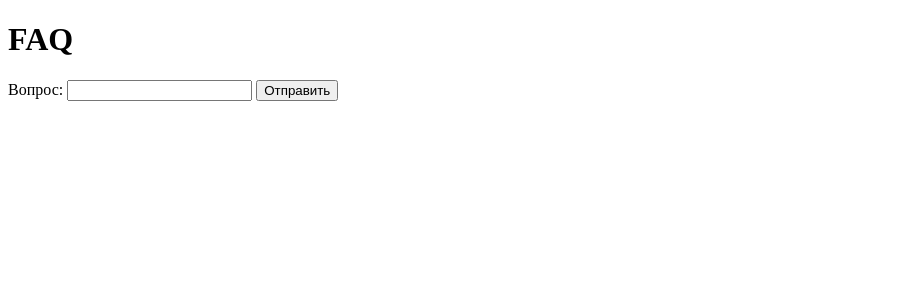
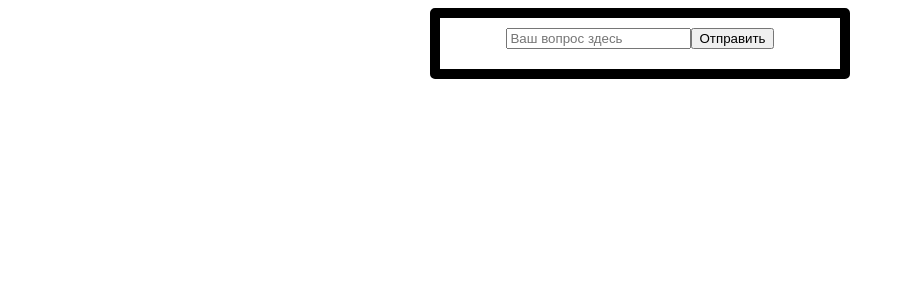
Before and after one commit to Pomidorchik228/FinaleM8, a Flask app: page / in a window 1280 px wide. Shown: the top 300 px of the page, without its empty margins (0-905 px from the left). Run offline with Flask 3, Linux system fonts and the light colour scheme.

Commit message:
added css styling

```diff
--- /dev/null
+++ b/static/css/style.css
@@ -0,0 +1,34 @@
+.chat {
+  justify-self: center;
+  border: 10px solid black;
+  border-radius: 5px;
+  width: 400px;
+  padding: auto;
+}
+
+/* .chat:nth-child(odd) {
+
+} */
+
+.chat-user {
+  display: inline-block;
+  color: rgb(0, 0, 0);
+  text-align: right;
+  margin-right: 10px;
+  border-radius: 5px;
+  background-color: lightblue;
+}
+.chat-assistant {
+  display: inline-block;
+  color: rgb(0, 0, 0);
+  margin-left: 10px;
+  border-radius: 5px;
+  background-color: rgba(255, 36, 36, 0.625);
+}
+
+.chat-input-box {
+  display: flex;
+  justify-content: center;
+  margin-bottom: 20px;
+  margin-top: 10px;
+}
--- a/templates/index.html
+++ b/templates/index.html
@@ -4,19 +4,25 @@
     <meta charset="UTF-8" />
     <meta name="viewport" content="width=device-width, initial-scale=1.0" />
     <title>Document</title>
+    <link rel="stylesheet" href="../static/css/style.css" />
   </head>
   <body>
-    <h1>FAQ</h1>
-    <form action="/request" method="POST">
-      <label>Вопрос:</label>
-      <input name="input-request" type="text" />
-      <button type="submit">Отправить</button>
-    </form>
+    <div class="chat">
+      {% for message in memory %} {% if message.role != 'system' %}
+      <div class="chat-{{message.role}}">
+        <p>{{ message.text }}</p>
+      </div>
+      {% endif %} {% endfor %}
 
-    {% for message in memory %} {% if message.role != 'system' %}
-    <div class="{{ message.role }}">
-      <p>{{ message.text }}</p>
+      <form class="chat-input-box" action="/request" method="POST">
+        <input
+          class="chat-input"
+          name="input-request"
+          type="text"
+          placeholder="Ваш вопрос здесь"
+        />
+        <button type="submit">Отправить</button>
+      </form>
     </div>
-    {% endif %} {% endfor %}
   </body>
 </html>
```
Also changed, not shown: README.md, Памятка/TZM8L8.png (renamed from Images/TZM8L8.png).
